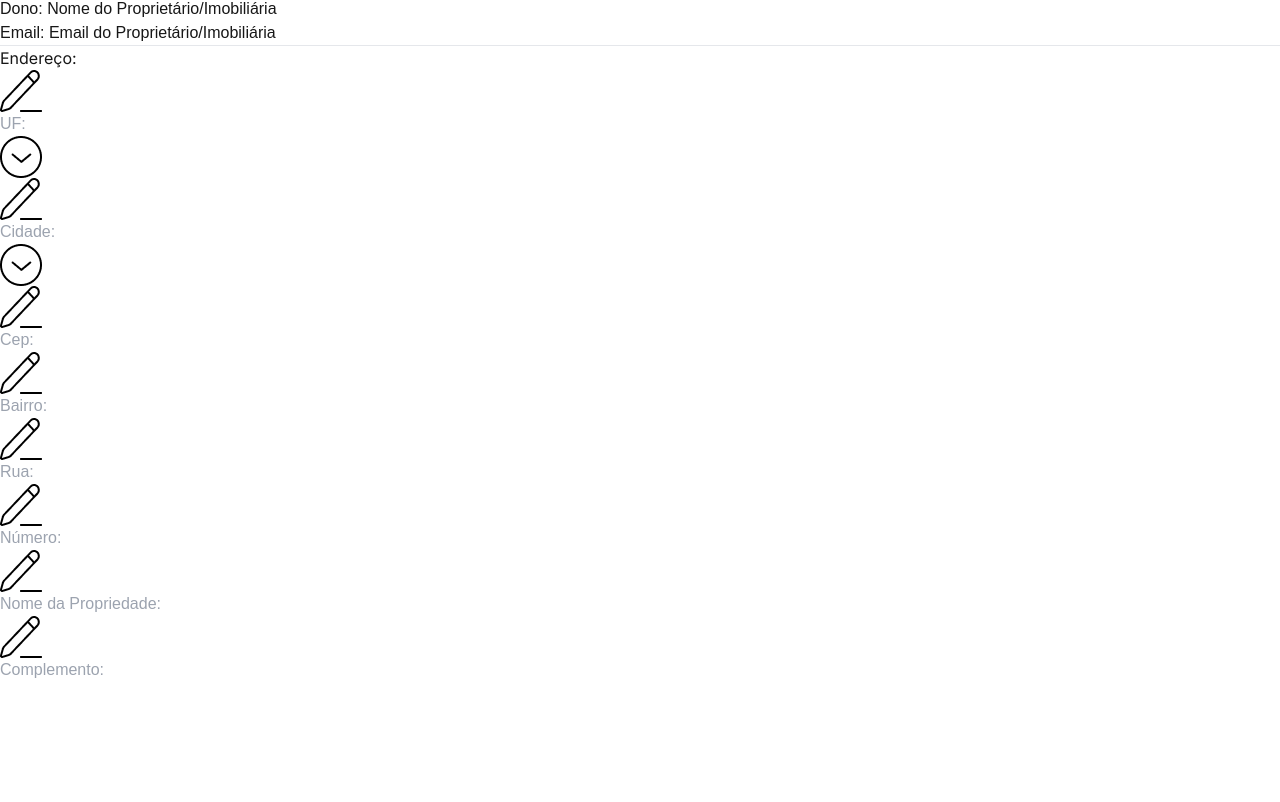
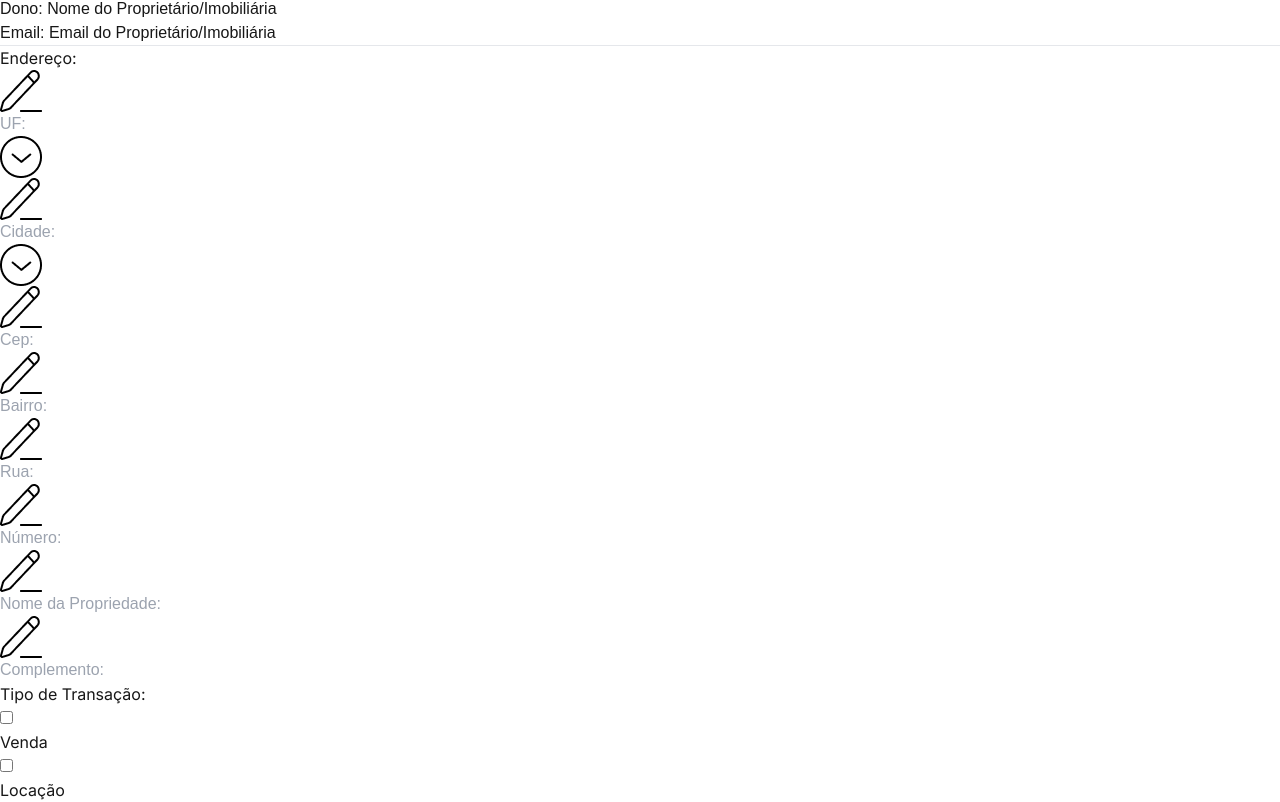
Before and after one commit to gstSenai/Projeto-Final-MI75, a Next.js app in the folder front-end-imobiliaria/: page /cadastroImovel in a window 1280 px wide. Shown: the part 496-1298 px from the top of the page. Before the commit the page ends 1178 px from the top, so only its background shows below. Built offline with nearby package versions, Linux system fonts and the light colour scheme.

Commit message:
UDPATE CSS E UM COMPONENTE FEITO
ajustes e modificações no css e criação de checkbox como component

```diff
--- a/front-end-imobiliaria/src/app/cadastroImovel/page.tsx
+++ b/front-end-imobiliaria/src/app/cadastroImovel/page.tsx
@@ -1,6 +1,7 @@
 import { Header } from "@/components/header"
 import { ListaDeCadastros } from "@/components/CadastroEscrito";
 import { Formulario } from "@/components/inputCadastroEscrever"
+import { CheckBoxComponent } from "@/components/checkbox"
 
 import { Inter, Montserrat } from 'next/font/google';
 
@@ -44,8 +45,17 @@ export default function CadastroImovel() {
                     </div>
                 </div>
 
-                <Formulario/>
+                <Formulario />
 
+                <div className={`${inter.className} flex justify-between max-lg:justify-center `}>
+                    <div className="flex flex-row items-center max-lg:justify-center">
+                        <p className="text-2xl xl:text-4xl font-semibold my-10 max-lg:hidden">Tipo de Transação:</p>
+                        <CheckBoxComponent />
+                        <p className="text-2xl xl:text-4xl font-semibold my-10 max-lg:hidden">Venda</p>
+                        <CheckBoxComponent />
+                        <p className="text-2xl xl:text-4xl font-semibold my-10 max-lg:hidden">Locação</p>
+                    </div>
+                </div>
 
             </div>
         </>
--- a/front-end-imobiliaria/src/app/page.tsx
+++ b/front-end-imobiliaria/src/app/page.tsx
@@ -1,4 +1,4 @@
-import { Card } from "@/components/CardImovel"
+import { Card } from "@/components/cardImovel"
 import { Header } from "../components/header";
 
 export default function Home() {
--- a/front-end-imobiliaria/src/components/CadastroEscrito/index.tsx
+++ b/front-end-imobiliaria/src/components/CadastroEscrito/index.tsx
@@ -31,7 +31,7 @@ export function ListaDeCadastros({ textos }: ListaDeCadastrosProps) {
     return (
         <>
             <div className="pt-20">
-                <div className="flex justify-between sm:gap-10 xl:gap-4 gap-10 max-lg:flex-col max-lg:items-center max-lg:gap-4">
+                <div className="flex justify-between sm:gap-4 xl:gap-4 gap-10 max-lg:flex-col max-lg:items-center max-lg:gap-4">
                     {[0, 1].map((colunaIndex) => (
                         <div key={colunaIndex} className="flex flex-col sm:gap-10 md:gap-12 lg:gap-6 xl:gap-4 gap-4">
                             {textos.slice(colunaIndex * 2, colunaIndex * 2 + 2).map((texto, index) => (
--- /dev/null
+++ b/front-end-imobiliaria/src/components/checkbox/index.jsx
@@ -0,0 +1,29 @@
+"use client";
+
+const { useState } = require("react");
+
+export function CheckBoxComponent() {
+    const [checked, setChecked] = useState(false)
+
+    return (
+        <label className="flex items-center mx-5 cursor-pointer">
+            <input
+                type="checkbox"
+                checked={checked}
+                onChange={() => setChecked(!checked)}
+                className="hidden"
+            />
+            <div
+                className={`w-6 h-6 border-2 rounded-md flex items-center justify-center ${checked ? "bg-black" : "border-gray-400"
+                    }`}
+            >
+                {checked && (
+                    <svg className="w-10 h-10 text-white" viewBox="0 0 24 24">
+                        <path
+                        />
+                    </svg>
+                )}
+            </div>
+        </label>
+    );
+}
```
